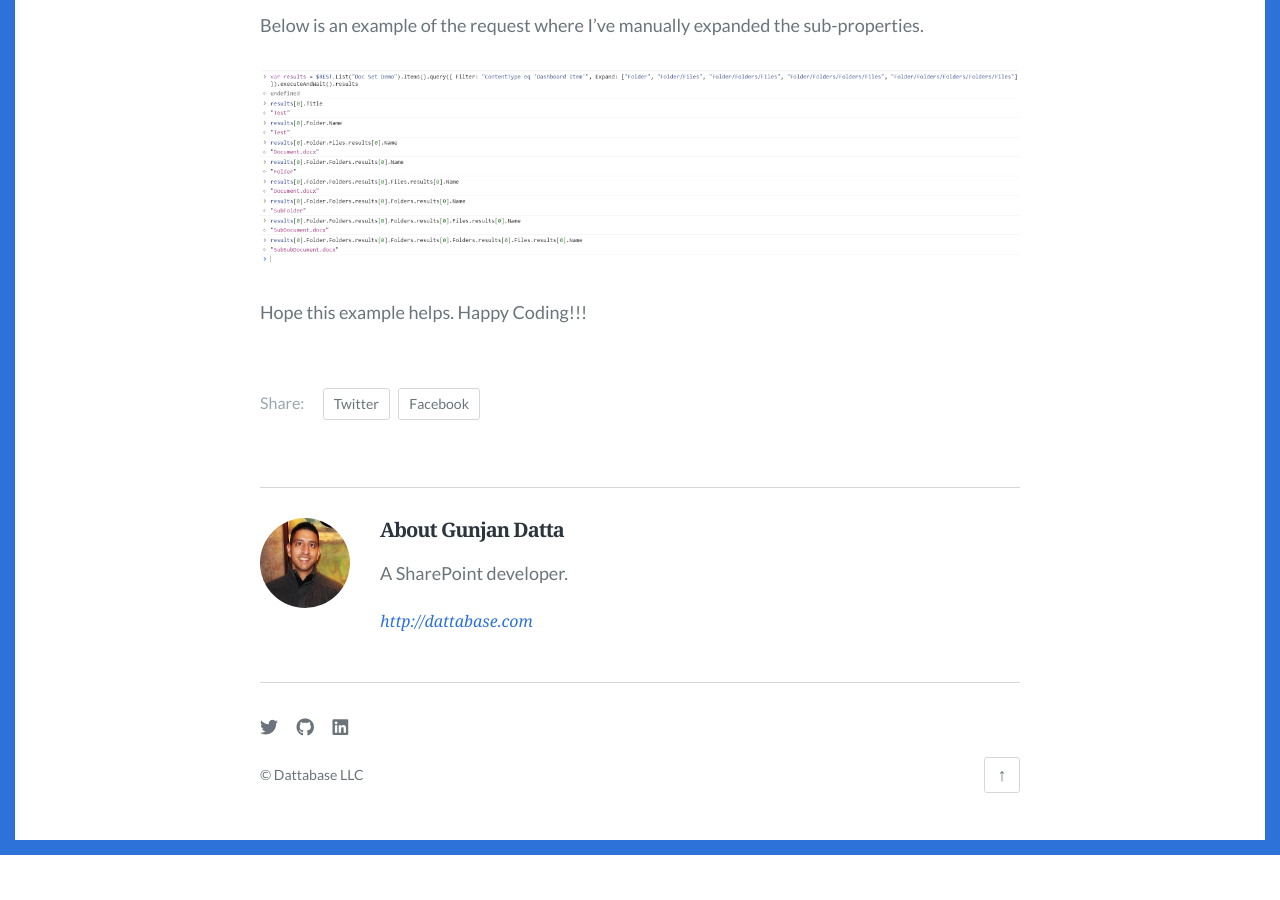
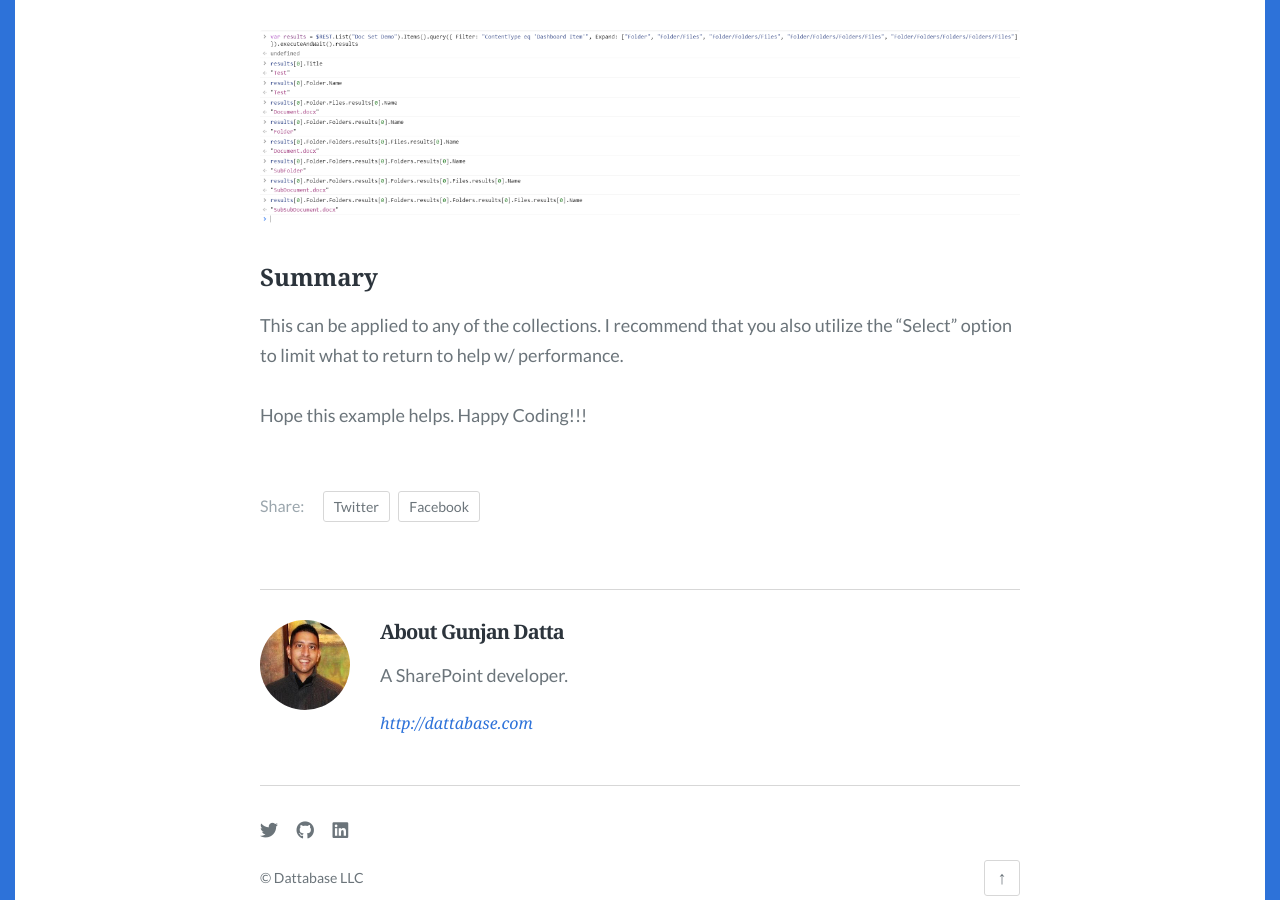
Before and after one commit to gunjandatta/blog, a Jekyll site: the page built from _posts/2021/2021-03-13-odata-expand.md, in a window 1280 px wide and 900 px high, scrolled down 2195 px. Built offline with Jekyll 4.4.1, drawn with Linux system fonts in a browser that asks for light colours; some web fonts are replaced; before the commit the page ends 3050 px from its top, so only the background shows below that; some of the changed text lies outside the part shown.

Commit message:
Added a summary.

```diff
--- a/_posts/2021/2021-03-13-odata-expand.md
+++ b/_posts/2021/2021-03-13-odata-expand.md
@@ -73,4 +73,8 @@ Below is an example of the request where I've manually expanded the sub-properti
 
 ![Demo Query](images/ODataExpand/demo.png)
 
+### Summary
+
+This can be applied to any of the collections. I recommend that you also utilize the "Select" option to limit what to return to help w/ performance.
+
 Hope this example helps. Happy Coding!!!
```
Also changed, not shown: other parts of _posts/2021/2021-03-13-odata-expand.md (+1 -1 lines).
